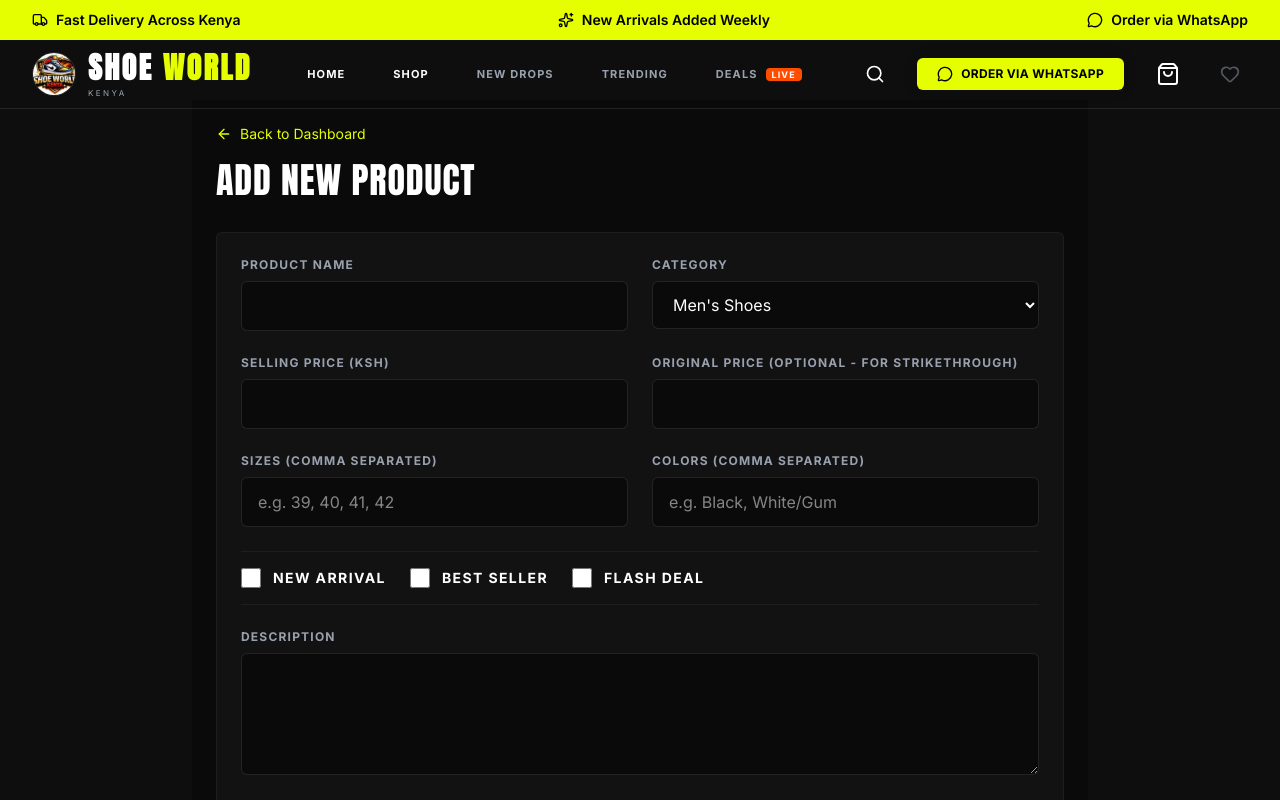
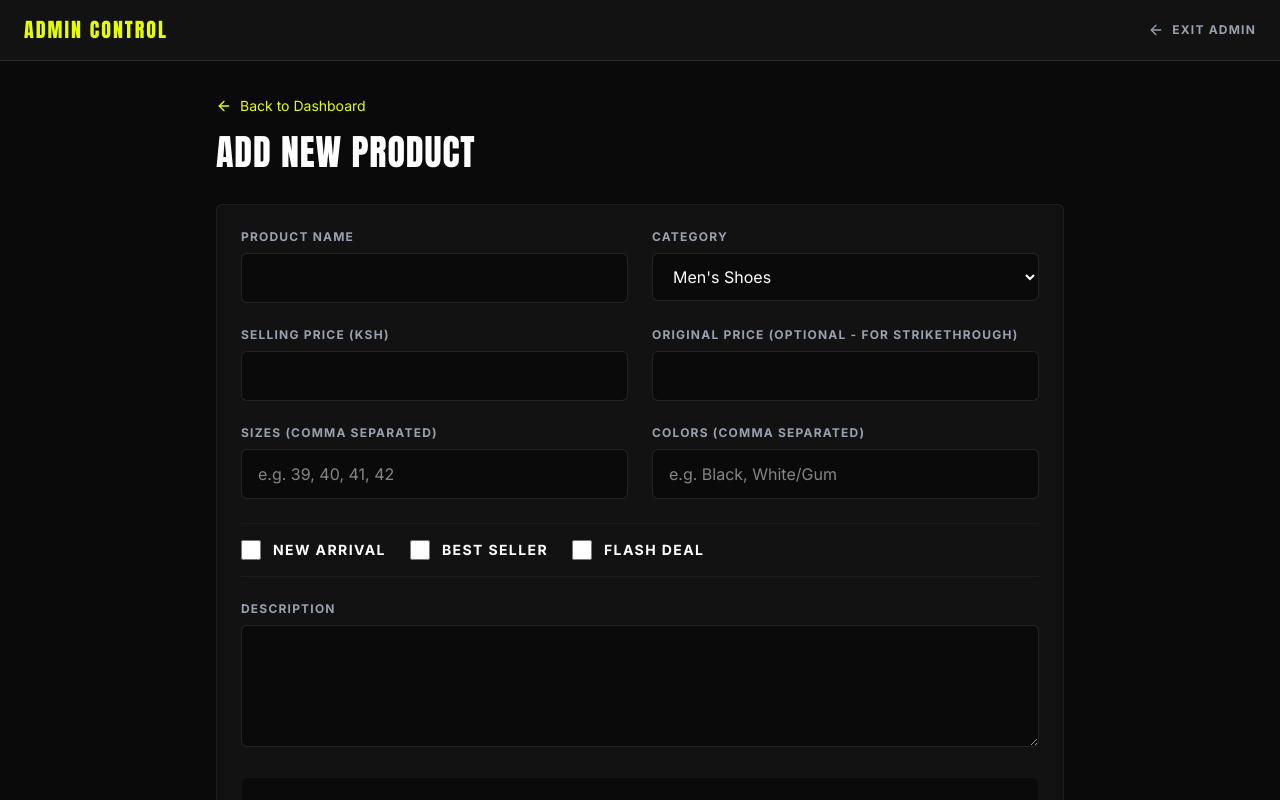
Before and after one commit to AdisonDevLabs/shoeworldkenya, a Next.js app: page /admin/products/new in a window 1280 px wide. Shown: the top 800 px of the page. Built offline with nearby package versions, Linux system fonts and the light colour scheme.

Commit message:
layout restructure

```diff
--- /dev/null
+++ b/app/(storefront)/layout.tsx
@@ -0,0 +1,18 @@
+// app/(storefront)/layout.tsx
+import { CartProvider } from '@/lib/CartContext';
+import { NavBar } from '@/components/NavBar';
+import { Footer } from '@/components/Footer';
+import { CartDrawer } from '@/components/CartDrawer';
+
+export default function StorefrontLayout({children}: {children: React.ReactNode}) {
+  return (
+    <CartProvider>
+      <NavBar />
+      <CartDrawer />
+      <main className="flex flex-col min-h-screen pt-[96px] md:pt-[100px] pb-[88px] md:pb-0">
+        {children}
+      </main>
+      <Footer />
+    </CartProvider>
+  );
+}
--- /dev/null
+++ b/app/admin/layout.tsx
@@ -0,0 +1,29 @@
+// app/admin/layout.tsx
+import Link from 'next/link';
+import { ArrowLeft } from 'lucide-react';
+
+export const metadata = {
+  title: 'Admin Dashboard | Shoe World',
+  robots: 'noindex, nofollow', // Prevent search engines from indexing the admin panel
+};
+
+export default function AdminLayout({children}: {children: React.ReactNode}) {
+  return (
+    <div className="min-h-screen bg-brand-dark text-white">
+      {/* Clean Admin Header */}
+      <header className="bg-brand-card border-b border-white/10 px-6 py-4 flex justify-between items-center fixed top-0 w-full z-50">
+        <div className="font-display text-xl uppercase tracking-widest text-brand-primary">
+          Admin Control
+        </div>
+        <Link href="/" className="text-gray-400 hover:text-white flex items-center text-xs font-bold uppercase tracking-widest transition-colors">
+          <ArrowLeft className="w-4 h-4 mr-2" /> Exit Admin
+        </Link>
+      </header>
+
+      {/* Admin Content Area - Removed mobile bottom nav padding */}
+      <main className="pt-[72px]">
+        {children}
+      </main>
+    </div>
+  );
+}
--- a/app/layout.tsx
+++ b/app/layout.tsx
@@ -1,12 +1,7 @@
 // app/layout.tsx
-
-import type {Metadata} from 'next';
+import type { Metadata } from 'next';
 import { Inter, Anton, Poppins } from 'next/font/google';
 import './globals.css';
-import { CartProvider } from '@/lib/CartContext';
-import { NavBar } from '@/components/NavBar';
-import { Footer } from '@/components/Footer';
-import { CartDrawer } from '@/components/CartDrawer';
 import { brand } from '@/lib/data/brand';
 
 const inter = Inter({
@@ -58,16 +53,9 @@ export const metadata: Metadata = {
 export default function RootLayout({children}: {children: React.ReactNode}) {
   return (
     <html lang="en" className={`${inter.variable} ${anton.variable} ${poppins.variable}`} suppressHydrationWarning>
-      <body className="font-sans bg-[#0E0E0E] text-white antialiased selection:bg-[#C6FF00] selection:text-black">
-        <CartProvider>
-          <NavBar />
-          <CartDrawer />
-          {/* THE FIX: Centralized responsive padding */}
-          <main className="flex flex-col min-h-screen pt-[96px] md:pt-[100px] pb-[88px] md:pb-0">
-            {children}
-          </main>
-          <Footer />
-        </CartProvider>
+      <body className="font-sans bg-brand-dark text-white antialiased selection:bg-brand-primary selection:text-black">
+        {/* We removed the Storefront components from here! */}
+        {children}
       </body>
     </html>
   );
```
Also changed, not shown: app/(storefront)/HomeClient.tsx (renamed from app/HomeClient.tsx), app/(storefront)/page.tsx (renamed from app/page.tsx), app/(storefront)/product/[id]/ProductDetailsClient.tsx (renamed from app/product/[id]/ProductDetailsClient.tsx), app/(storefront)/product/[id]/page.tsx (renamed from app/product/[id]/page.tsx), app/(storefront)/shop/ShopClient.tsx (renamed from app/shop/ShopClient.tsx), app/(storefront)/shop/page.tsx (renamed from app/shop/page.tsx).
